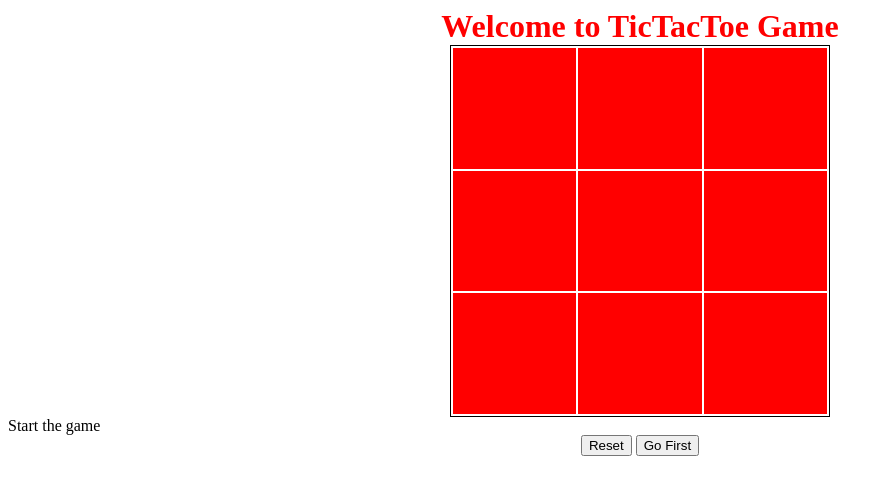
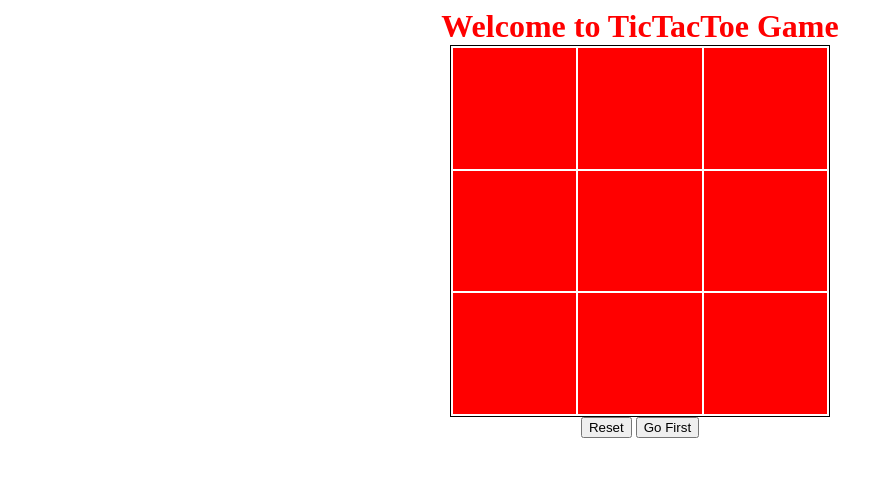
Before and after one commit to llwasampijja/tictactoe, a plain HTML site: page index.html in a window 1280 px wide. Both pictures are taken after a click on the button "Reset". Shown: the whole page, without its empty margins (0-892 px from the left). Drawn offline with Linux system fonts and the light colour scheme.

Commit message:
ft-168943787(gameResetting): adds resetting functionality
- a player can reset game when the game is done

[Delivers #168943787]

```diff
--- a/index.html
+++ b/index.html
@@ -30,7 +30,7 @@
   </table>
   <span id="message-board">Start the game</span>
   <div id="btns-collection">
-    <button id="reset-game">Reset</button>
+    <button id="reset-game" onclick="resetGame()">Reset</button>
     <button type="button" id="first-player">Go First</button>
   </div>
 </body>
--- a/javascript/main.js
+++ b/javascript/main.js
@@ -8,9 +8,13 @@ let COMPUTER = +1;
 let OPPONENT = -1;
 
 let message = document.getElementById("message-board");
+let resetButton = document.getElementById("reset-game");
+let firstMoveButton = document.getElementById("first-player");
+
 
 const clickCell = (cell) => {
-
+    resetButton.disabled = true;
+    firstMoveButton.disabled = true;
     let conditionToContinue = gameOverStatus(board) == false && returnEmptyCells(board).length > 0;
     if (conditionToContinue == true) {
         let xPosition = cell.id.split("")[0];
@@ -52,6 +56,9 @@ const clickCell = (cell) => {
     }
     if (returnEmptyCells(board).length == 0 && !gameOverStatus(board)) {
         message.innerHTML = "It's a draw! Good game, perhaps you will beat me next time!";
+    }
+    if (gameOverStatus(board) == true || returnEmptyCells(board).length == 0) {
+        resetButton.disabled = false;
     }
 }
 
@@ -193,3 +200,18 @@ const validateMove = (xPosition, yPosition) => {
         return false;
     }
 }
+
+const resetGame = () => {
+    var htmlBoard;
+
+    for (var x = 0; x < 3; x++) {
+        for (var y = 0; y < 3; y++) {
+            board[x][y] = 0;
+            htmlBoard = document.getElementById(String(x) + String(y));
+            htmlBoard.style.color = "#444";
+            htmlBoard.innerHTML = "";
+        }
+    }
+    message.innerHTML = "";
+    resetButton.disabled = false;
+}
```
Lines whose indentation alone changed are shown as unchanged.
